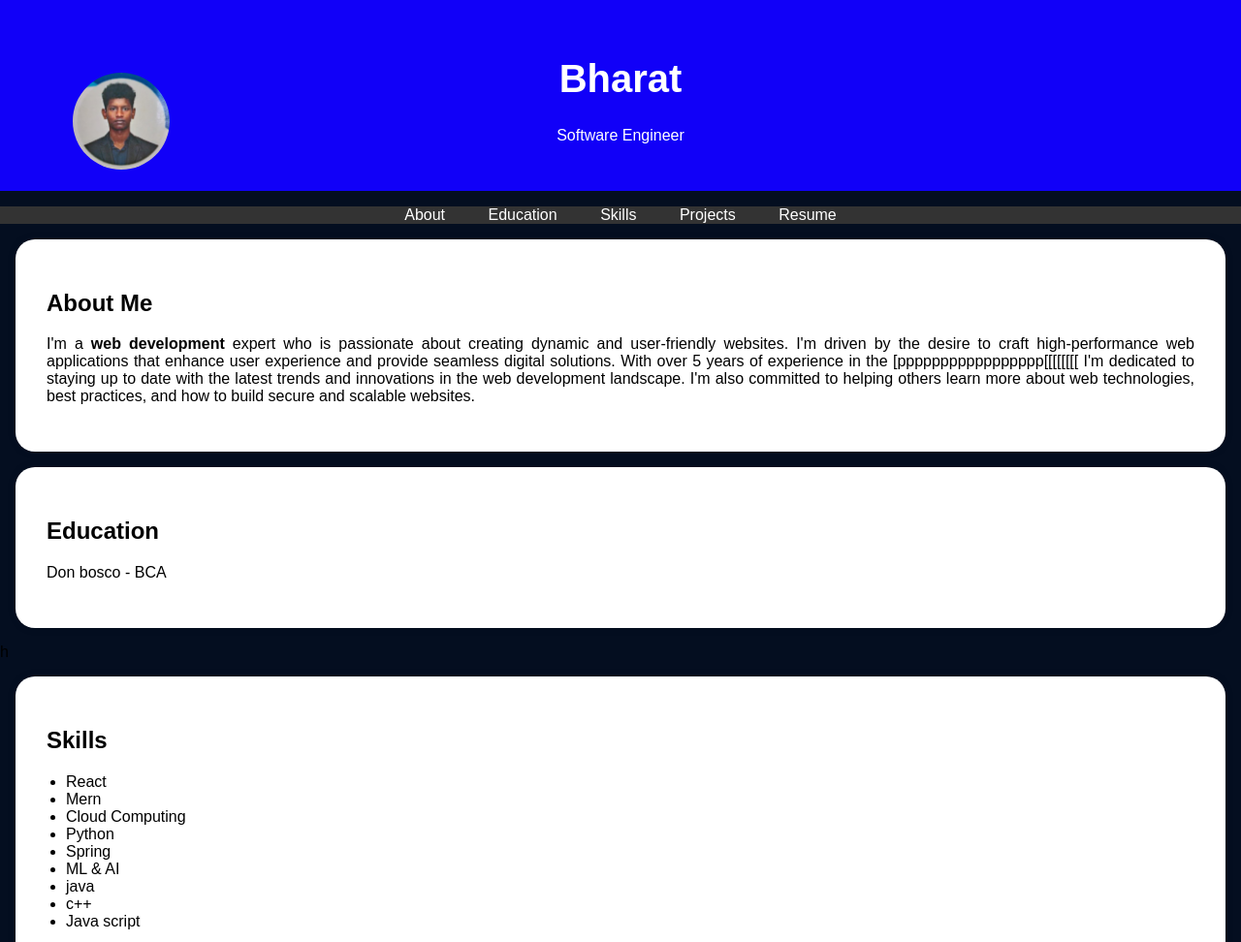
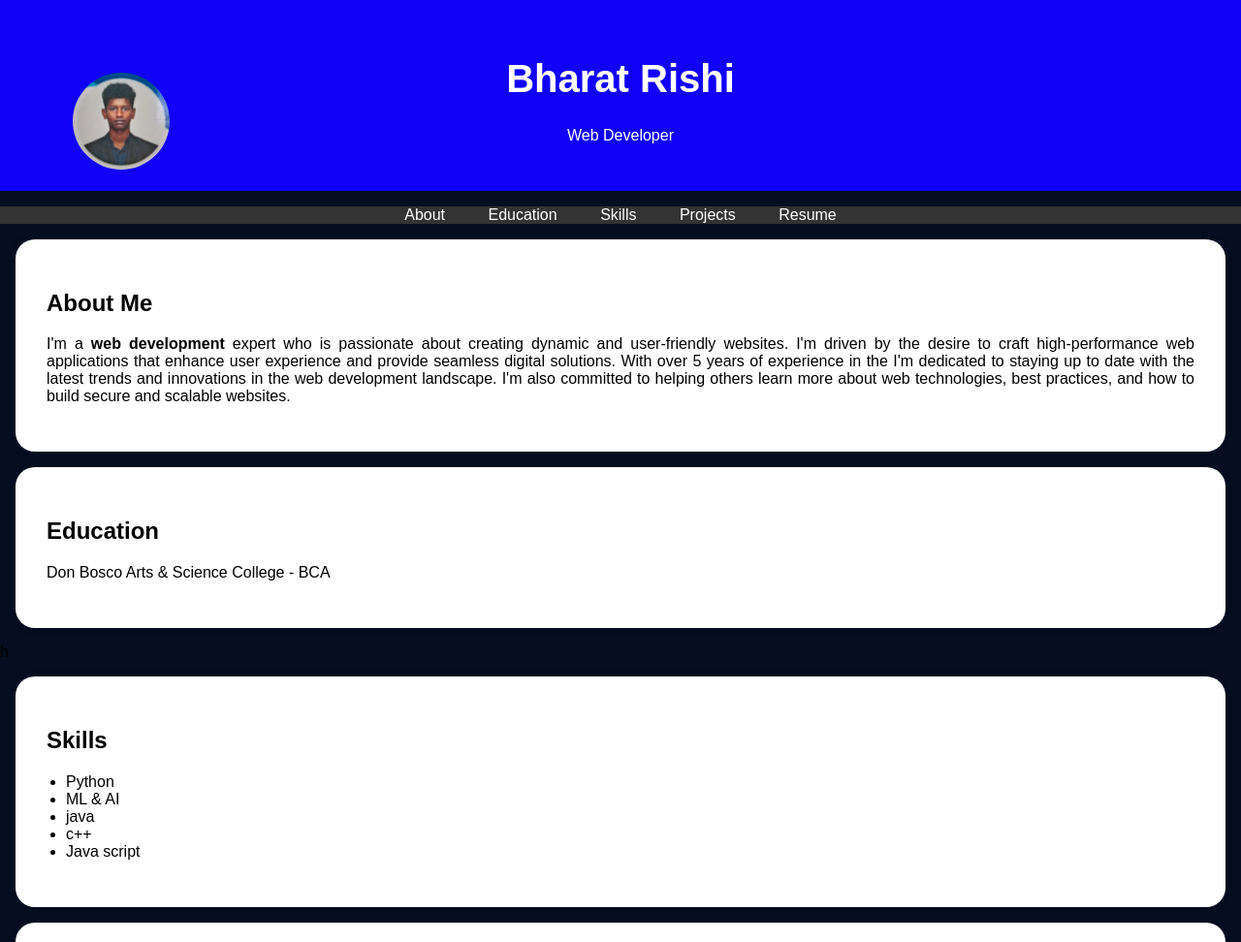
Before and after one commit to bharat0-10/Portfolio, a plain HTML site: page index.html in a window 1280 px wide. Shown: the top 972 px of the page at 97% size. Drawn offline with Linux system fonts and the light colour scheme.

Commit message:
Update index.html

```diff
--- a/index.html
+++ b/index.html
@@ -97,8 +97,8 @@
         <div class="header-content">
             <!-- Add your profile picture here -->
             <img src="Bharat.jpg" alt="Your Profile Picture" class="profile-picture">
-            <h1>Bharat</h1>
-            <p>Software Engineer</p>
+            <h1>Bharat Rishi</h1>
+            <p>Web Developer</p>
         </div>
     </header>
 
@@ -118,7 +118,7 @@
             <h2>About Me</h2>
             <p>I'm a <b>web development</b> expert who is passionate about creating dynamic and user-friendly websites.
                 I'm driven by the desire to craft high-performance web applications that enhance user experience and provide
-                seamless digital solutions. With over 5 years of experience in the [ppppppppppppppppp[[[[[[[[
+                seamless digital solutions. With over 5 years of experience in the
                 I'm dedicated to staying up to date
                 with the latest trends and innovations in the
                 web development landscape. I'm also committed to helping others learn more about web technologies,
@@ -130,7 +130,7 @@
     <section id="education">
         <div class="section-content">
             <h2>Education</h2>
-            <p>Don bosco  - BCA</p>
+            <p>Don Bosco Arts & Science College - BCA</p>
 
 
         </div>h
@@ -140,11 +140,7 @@
         <div class="section-content">
             <h2>Skills</h2>
             <ul>
-                <li>React</li>
-                <li>Mern</li>
-                <li>Cloud Computing</li>
                 <li>Python</li>
-                <li>Spring</li>
                 <li>ML & AI</li>
                 <li>java</li>
                 <li>c++</li>
@@ -177,7 +173,7 @@
     </section>
 
     <footer>
-        <p>&copy; 2025 Pranesh S</p>
+        <p>&copy; 2025 Bharat Rishi</p>
     </footer>
 
     <script>
```
